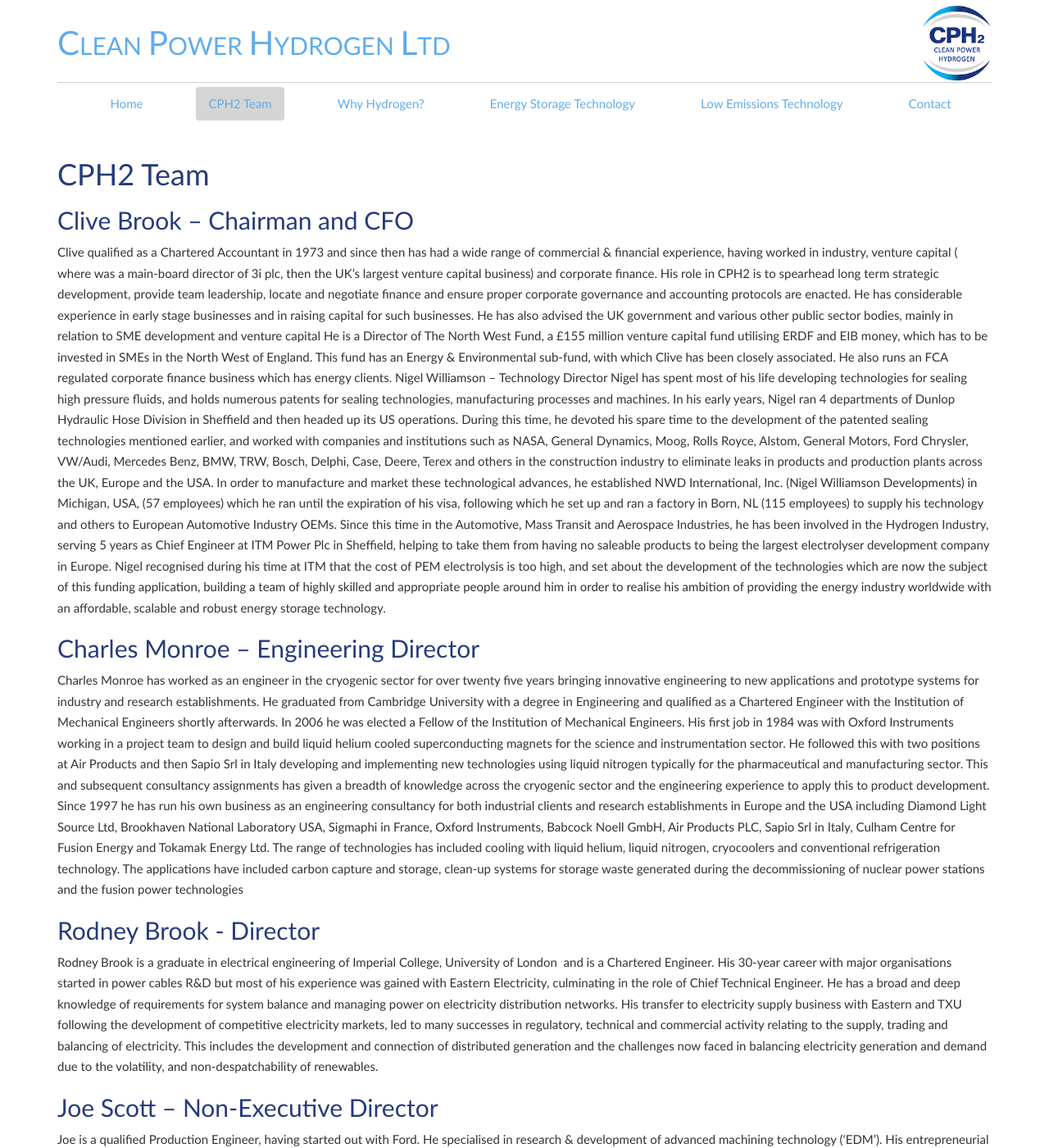
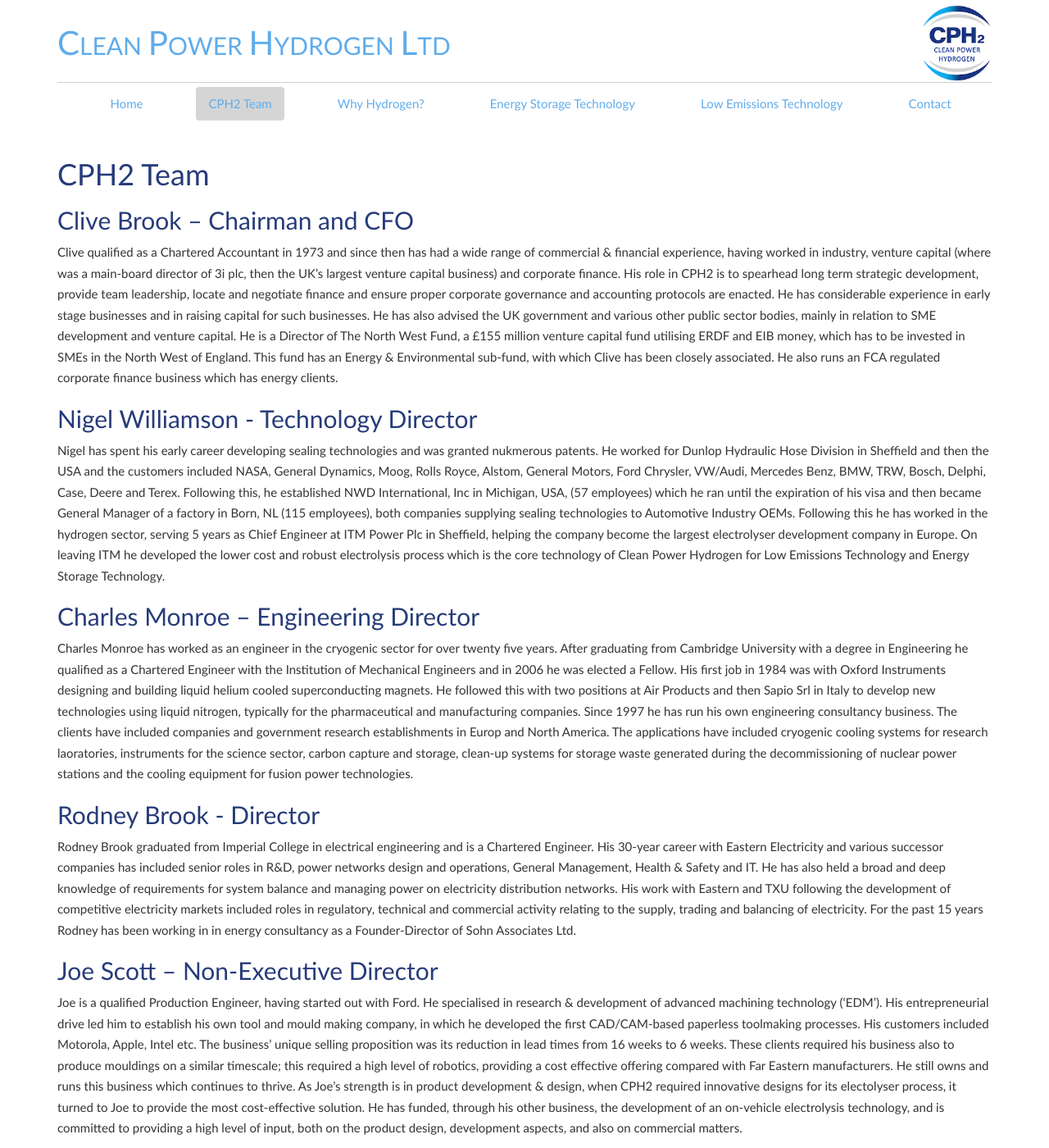
Before and after one commit to tcranston/cit-cph2, a Jekyll site: the page built from CPH2 Team/index.md, in a window 1280 px wide and 1400 px high. Shown: the whole window at 82% size. Built offline with Jekyll 4.4.1, drawn with Linux system fonts in a browser that asks for light colours.

Commit message:
Changes 170118
Team Biographies

```diff
--- a/CPH2 Team/index.md
+++ b/CPH2 Team/index.md
@@ -6,26 +6,19 @@ permalink: /cph2_team/
 
 Clive Brook – Chairman and CFO
 ------------------------------
-Clive qualified as a Chartered Accountant in 1973 and since then has had a wide range of commercial & financial experience, having worked in industry, venture capital ( where was a main-board director of 3i plc, then the UK’s largest venture capital business) and corporate finance. His role in CPH2 is to spearhead long term strategic development, provide team leadership, locate and negotiate finance and ensure proper corporate governance and accounting protocols are enacted.
-He has considerable experience in early stage businesses and in raising capital for such businesses. He has also advised the UK government and various other public sector bodies, mainly in relation to SME development and venture capital
-He is a Director of The North West Fund, a £155 million venture capital fund utilising ERDF and EIB money, which has to be invested in SMEs in the North West of England. This fund has an Energy & Environmental sub-fund, with which Clive has been closely associated. He also runs an FCA regulated corporate finance business which has energy clients.
-Nigel Williamson – Technology Director
-Nigel has spent most of his life developing technologies for sealing high pressure fluids, and holds numerous patents for sealing technologies, manufacturing processes and machines.  In his early years, Nigel ran 4 departments of Dunlop Hydraulic Hose Division in Sheffield and then headed up its US operations.  During this time, he devoted his spare time to the development of the patented sealing technologies mentioned earlier, and worked with companies and institutions such as NASA, General Dynamics, Moog, Rolls Royce, Alstom, General Motors, Ford Chrysler, VW/Audi, Mercedes Benz, BMW, TRW, Bosch, Delphi, Case, Deere, Terex and others in the construction industry to eliminate leaks in products and production plants across the UK, Europe and the USA.
-In order to manufacture and market these technological advances, he established NWD International, Inc. (Nigel Williamson Developments) in Michigan, USA, (57 employees) which he ran until the expiration of his visa, following which he set up and ran a factory in Born, NL (115 employees) to supply his technology and others to European Automotive Industry OEMs.
-Since this time in the Automotive, Mass Transit and Aerospace Industries, he has been involved in the Hydrogen Industry, serving 5 years as Chief Engineer at ITM Power Plc in Sheffield, helping to take them from having no saleable products to being the largest electrolyser development company in Europe.
-Nigel recognised during his time at ITM that the cost of PEM electrolysis is too high, and set about the development of the technologies which are now the subject of this funding application, building a team of highly skilled and appropriate people around him in order to realise his ambition of providing the energy industry worldwide with an affordable, scalable and robust energy storage technology.
+Clive qualified as a Chartered Accountant in 1973 and since then has had a wide range of commercial & financial experience, having worked in industry, venture capital (where was a main-board director of 3i plc, then the UK’s largest venture capital business) and corporate finance. His role in CPH2 is to spearhead long term strategic development, provide team leadership, locate and negotiate finance and ensure proper corporate governance and accounting protocols are enacted.  He has considerable experience in early stage businesses and in raising capital for such businesses. He has also advised the UK government and various other public sector bodies, mainly in relation to SME development and venture capital.  He is a Director of The North West Fund, a £155 million venture capital fund utilising ERDF and EIB money, which has to be invested in SMEs in the North West of England. This fund has an Energy & Environmental sub-fund, with which Clive has been closely associated. He also runs an FCA regulated corporate finance business which has energy clients.
+
+Nigel Williamson - Technology Director
+------------------------------
+Nigel has spent his early career developing sealing technologies and was granted nukmerous patents.  He worked for Dunlop Hydraulic Hose Division in Sheffield and then the USA and the customers included NASA, General Dynamics, Moog, Rolls Royce, Alstom, General Motors, Ford Chrysler, VW/Audi, Mercedes Benz, BMW, TRW, Bosch, Delphi, Case, Deere and Terex.  Following this, he established NWD International, Inc in Michigan, USA, (57 employees) which he ran until the expiration of his visa and then became General Manager of a factory in Born, NL (115 employees), both companies supplying sealing technologies to Automotive Industry OEMs.  Following this he has worked in the hydrogen sector, serving 5 years as Chief Engineer at ITM Power Plc in Sheffield, helping the company become the largest electrolyser development company in Europe.  On leaving ITM he developed the lower cost and robust electrolysis process which is the core technology of Clean Power Hydrogen for Low Emissions Technology and Energy Storage Technology.
 
 Charles Monroe – Engineering Director
 ------------------------------
-Charles Monroe has worked as an engineer in the cryogenic sector for over twenty five years bringing innovative engineering to new applications and prototype systems for industry and research establishments.
-He graduated from Cambridge University with a degree in Engineering and qualified as a Chartered Engineer with the Institution of Mechanical Engineers shortly afterwards.  In 2006 he was elected a Fellow of the Institution of Mechanical Engineers.
-His first job in 1984 was with Oxford Instruments working in a project team to design and build liquid helium cooled superconducting magnets for the science and instrumentation sector.  He followed this with two positions at Air Products and then Sapio Srl in Italy developing and implementing new technologies using liquid nitrogen typically for the pharmaceutical and manufacturing sector.  This and subsequent consultancy assignments has given a breadth of knowledge across the cryogenic sector and the engineering experience to apply this to product development.
-Since 1997 he has run his own business as an engineering consultancy for both industrial clients and research establishments in Europe and the USA including Diamond Light Source Ltd, Brookhaven National Laboratory USA, Sigmaphi in France, Oxford Instruments, Babcock Noell GmbH, Air Products PLC, Sapio Srl in Italy, Culham Centre for Fusion Energy and Tokamak Energy Ltd.
-The range of technologies has included cooling with liquid helium, liquid nitrogen, cryocoolers and conventional refrigeration technology.  The applications have included carbon capture and storage, clean-up systems for storage waste generated during the decommissioning of nuclear power stations and the fusion power technologies
+Charles Monroe has worked as an engineer in the cryogenic sector for over twenty five years.  After graduating from Cambridge University with a degree in Engineering he qualified as a Chartered Engineer with the Institution of Mechanical Engineers and in 2006 he was elected a Fellow.  His first job in 1984 was with Oxford Instruments designing and building liquid helium cooled superconducting magnets.  He followed this with two positions at Air Products and then Sapio Srl in Italy to develop new technologies using liquid nitrogen, typically for the pharmaceutical and manufacturing companies.  Since 1997 he has run his own engineering consultancy business.  The clients have included companies and government research establishments in Europ and North America.  The applications have included cryogenic cooling systems for research laoratories, instruments for the science sector, carbon capture and storage, clean-up systems for storage waste generated during the decommissioning of nuclear power stations and the cooling equipment for fusion power technologies.
 
 Rodney Brook - Director
 ------------------------------
-Rodney Brook is a graduate in electrical engineering of Imperial College, University of London  and is a Chartered Engineer. His 30-year career with major organisations started in power cables R&D but most of his experience was gained with Eastern Electricity, culminating in the role of Chief Technical Engineer. He has a broad and deep knowledge of requirements for system balance and managing power on electricity distribution networks. His transfer to electricity supply business with Eastern and TXU following the development of competitive electricity markets, led to many successes in regulatory, technical and commercial activity relating to the supply, trading and balancing of electricity. This includes the development and connection of distributed generation and the challenges now faced in balancing electricity generation and demand due to the volatility, and non-despatchability of renewables.
+Rodney Brook graduated from Imperial College in electrical engineering and is a Chartered Engineer. His 30-year career with Eastern Electricity and various successor companies has included senior roles in R&D, power networks design and operations, General Management,  Health & Safety and  IT.  He has also held a broad and deep knowledge of requirements for system balance and managing power on electricity distribution networks. His work with Eastern and TXU following the development of competitive electricity markets included roles in regulatory, technical and commercial activity relating to the supply, trading and balancing of electricity. For the past 15 years Rodney has been working in in energy consultancy as a Founder-Director of Sohn Associates Ltd.
 
 Joe Scott – Non-Executive Director
 ------------------------------
```
